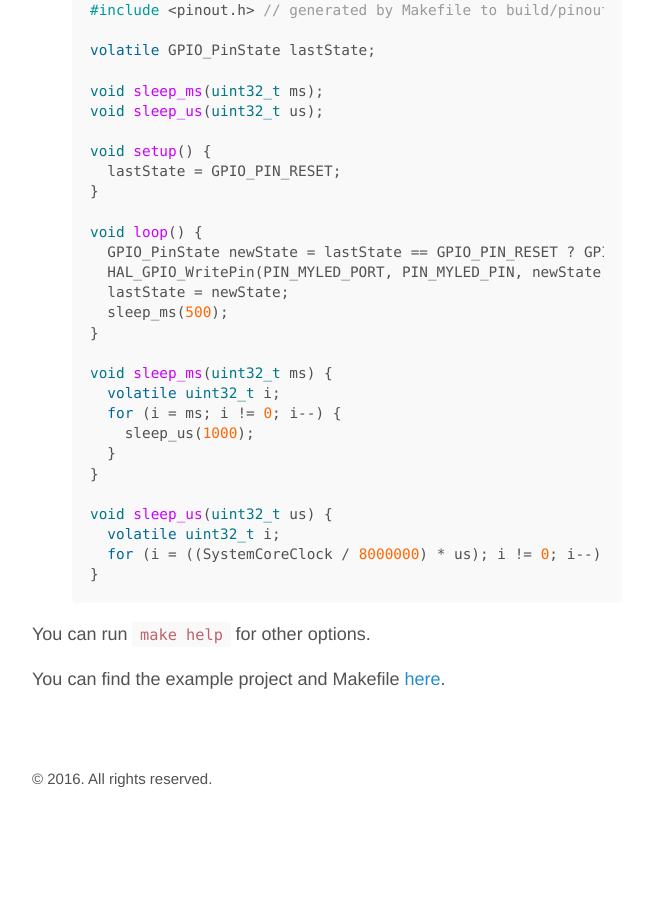
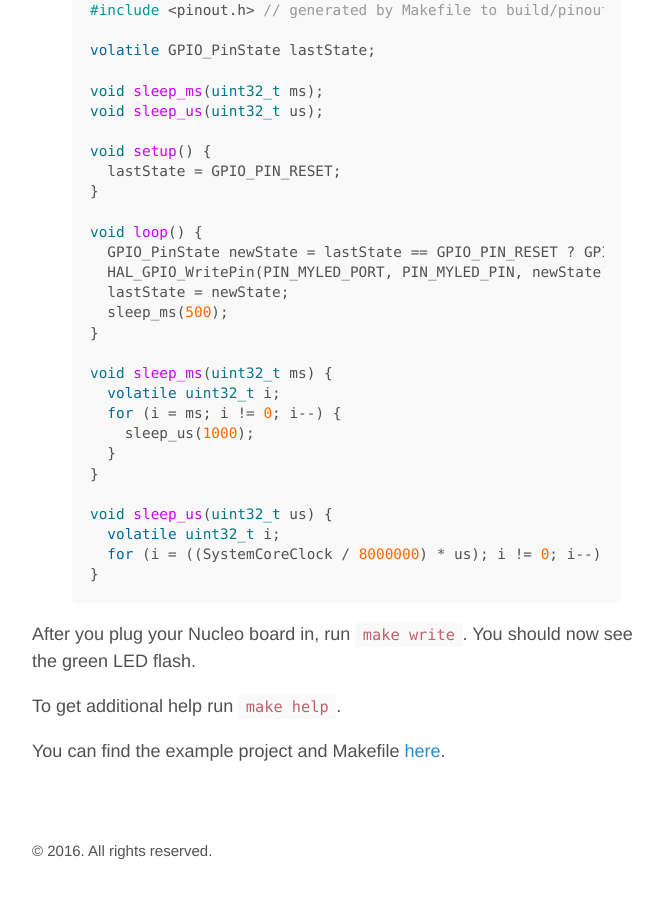
Before and after one commit to joeferner/joeferner.github.io, a Jekyll site: the page built from _posts/2016-01-18-getting-to-blink-stm32.md, in a window 1280 px wide and 900 px high, scrolled down 1269 px. Shown: the whole window, without its empty margins (293-956 px from the left). Built offline with Jekyll 4.4.1, drawn with Linux system fonts in a browser that asks for light colours; comment, search, counter and statistics services are not loaded; before the commit the page ends 2097 px from its top, so only the background shows below that.

```diff
--- a/_posts/2016-01-18-getting-to-blink-stm32.md
+++ b/_posts/2016-01-18-getting-to-blink-stm32.md
@@ -60,6 +60,8 @@ void sleep_us(uint32_t us) {
 }
 {% endhighlight %}
 
-You can run `make help` for other options.
+After you plug your Nucleo board in, run `make write`. You should now see the green LED flash.
+
+To get additional help run `make help`.
 
 You can find the example project and Makefile [here](https://github.com/joeferner/stm32-makefile).
```
Also changed, not shown: _posts/2014-07-03-stm32cubemx-linux.md (added, +38 -0 lines), public/2014-07-03-stm32cubemx-linux/stm32cubemx-screenshot.jpg (added).
